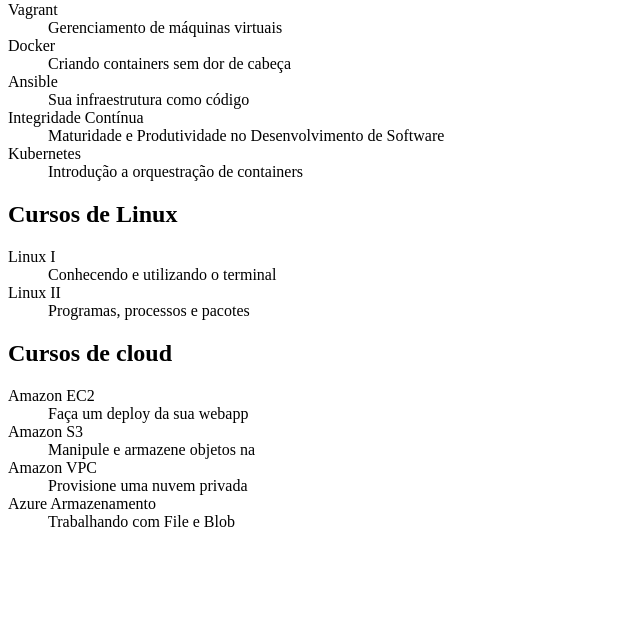
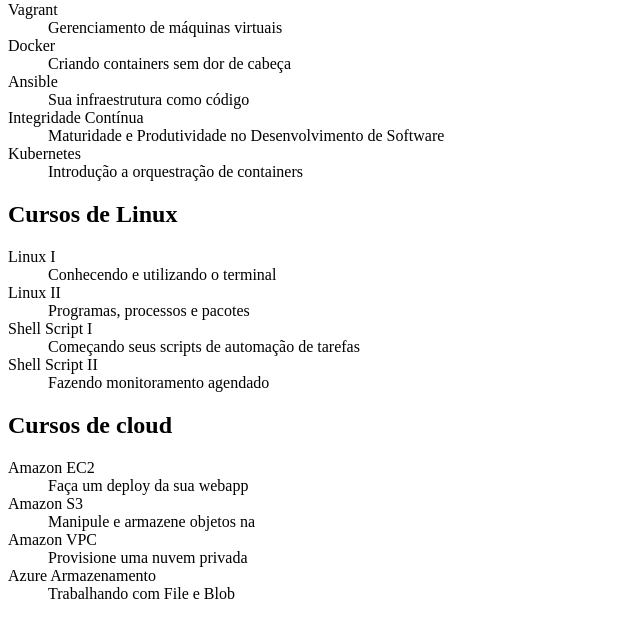
Before and after one commit to sanchesAnderson/git-github, a plain HTML site: page index.html in a window 1280 px wide. Shown: the part 79-716 px from the top of the page, without its empty margins (0-640 px from the left). Drawn offline with Linux system fonts and the light colour scheme.

Commit message:
Cursos de Shell faltantes

```diff
--- a/index.html
+++ b/index.html
@@ -32,6 +32,12 @@
 
             <dt>Linux II</dt>
             <dd>Programas, processos e pacotes</dd>
+
+            <dt>Shell Script I</dt>
+            <dd>Começando seus scripts de automação de tarefas</dd>
+
+            <dt>Shell Script II</dt>
+            <dd>Fazendo monitoramento agendado</dd>
         </dl>
 
         <h2>Cursos de cloud</h2>
```
